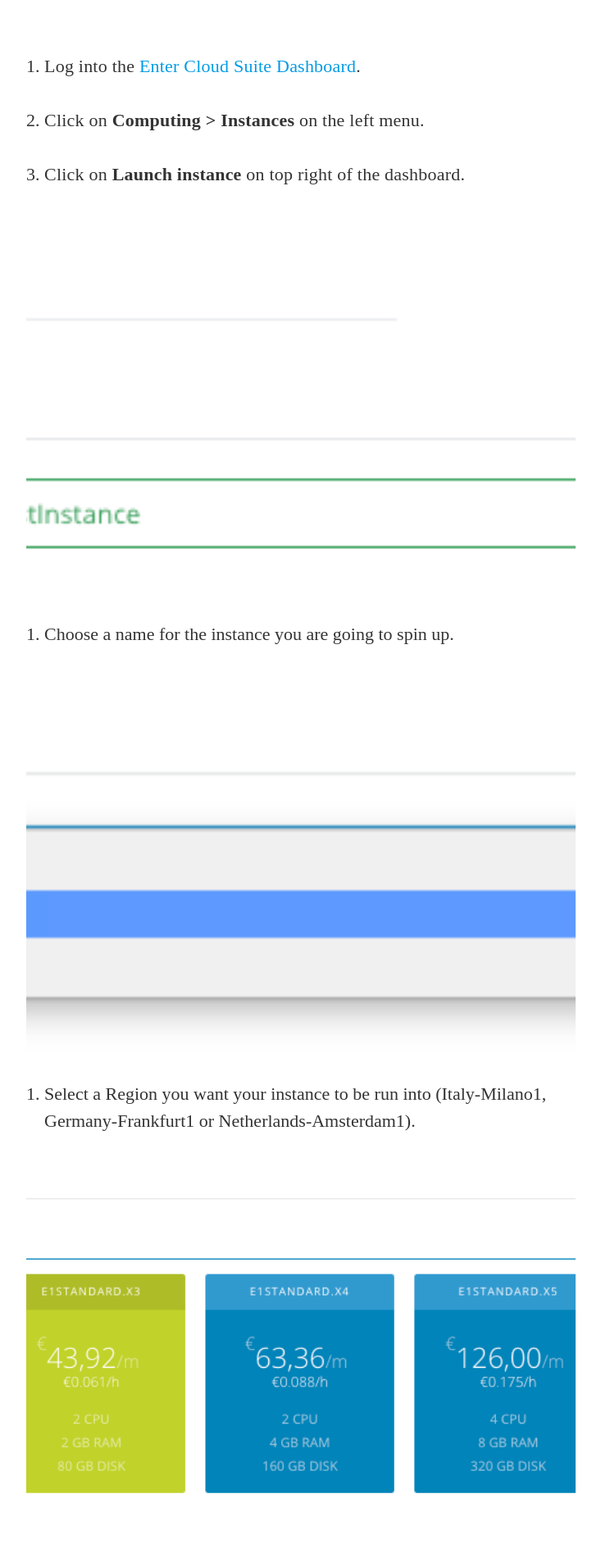
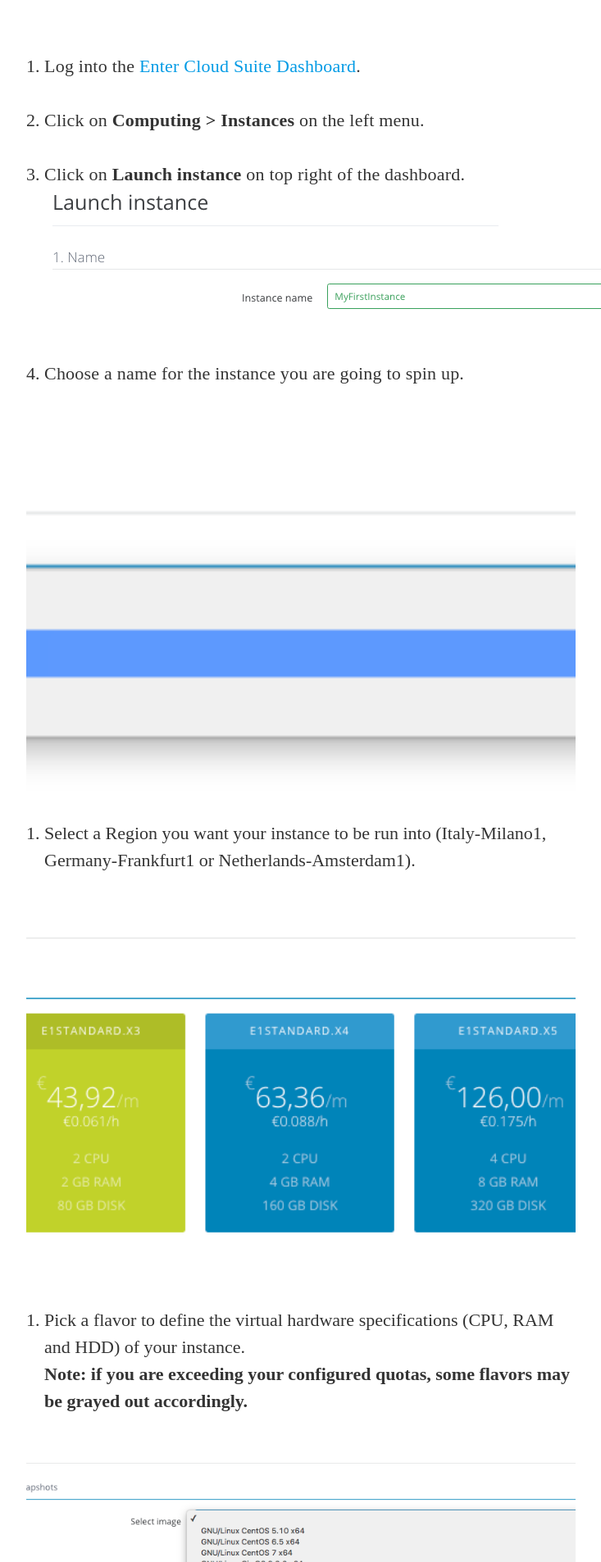
Before and after one commit to entercloudsuite/entercloudsuite.github.io, a Jekyll site: the page built from _posts/2016-03-29-how-to-boot-your-first-instance.markdown, in a window 1280 px wide. Shown: the part 497-2403 px from the top of the page at 82% size, without its empty margins (273-1006 px from the left). Built offline with Jekyll 4.4.1, drawn with Linux system fonts in a browser that asks for light colours; nearby versions of some CDN libraries; some web fonts are replaced.

Commit message:
edit img posts

```diff
--- a/_posts/2016-03-29-how-to-boot-your-first-instance.markdown
+++ b/_posts/2016-03-29-how-to-boot-your-first-instance.markdown
@@ -18,7 +18,7 @@ syntaxHighlighter: yes
 2. Click on **Computing > Instances** on the left menu.
 
 3. Click on **Launch instance** on top right of the dashboard.
-<div class="img img--fullContainer img--14xLeading" style="background-image: url({{ site.baseurl_posts_img }}ecs-computing-first-instance-03.png);"></div>
+<img src="{{ site.baseurl_posts_img }}ecs-computing-first-instance-03.png">
 
 4. Choose a name for the instance you are going to spin up.
 <div class="img img--fullContainer img--14xLeading" style="background-image: url({{ site.baseurl_posts_img }}ecs-computing-first-instance-04.png);"></div>
```
